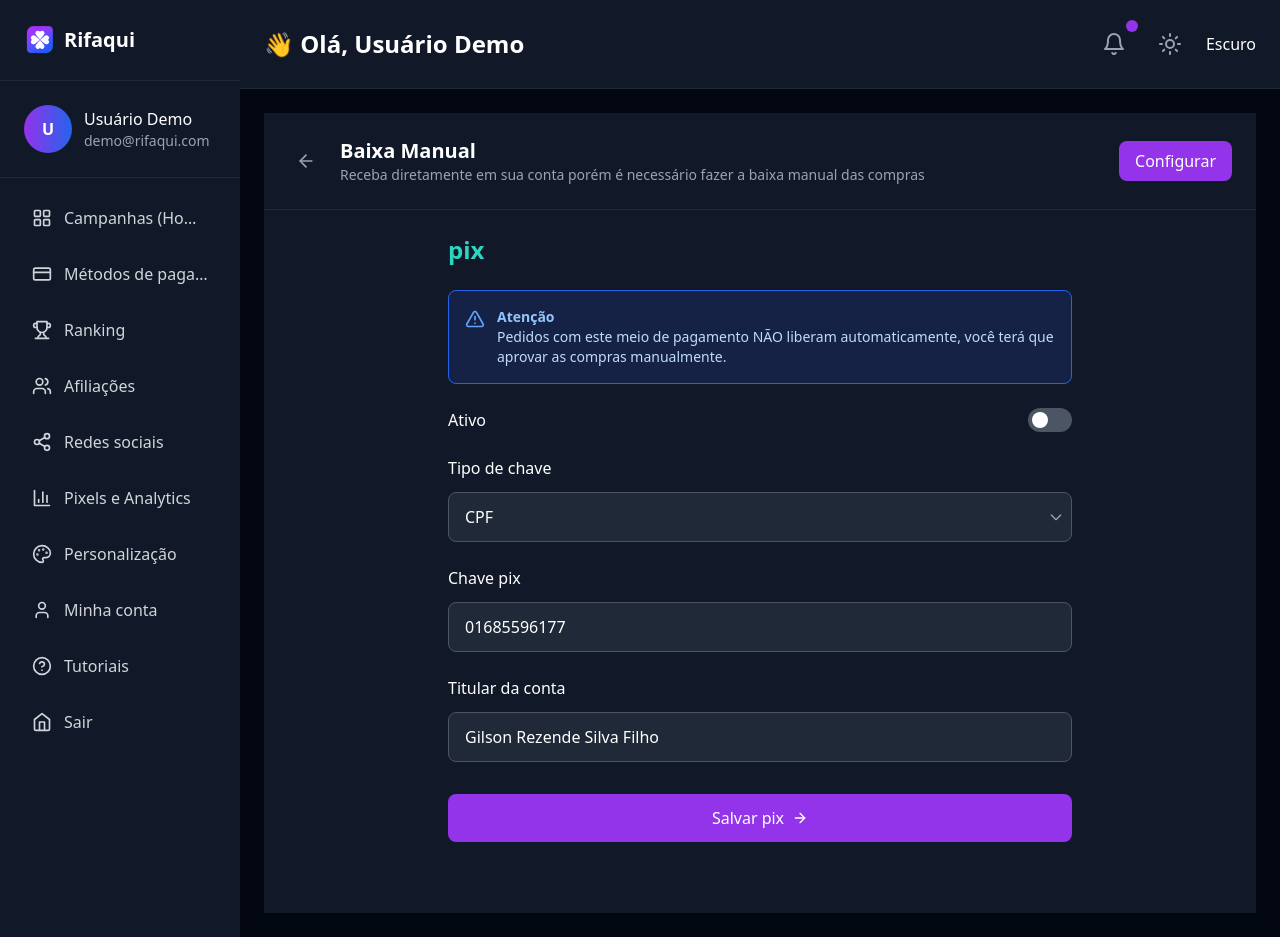
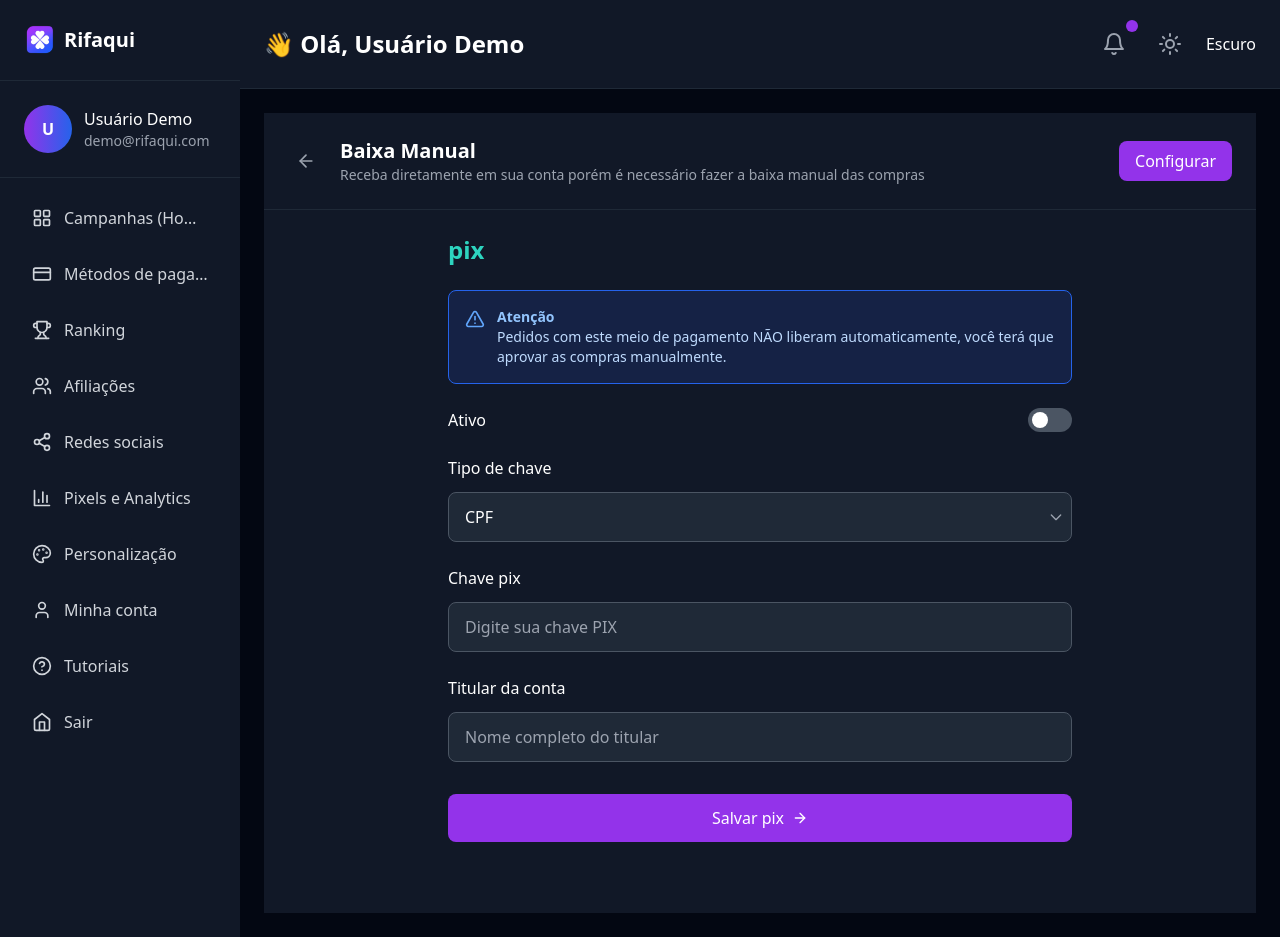
Before and after one commit to gilson954/sistema-rifa, a React (Vite) app: page /dashboard/pix-manual-config in a window 1280 px wide. Built offline with nearby package versions, Linux system fonts and the light colour scheme.

Commit message:
Remove Personal Information from PIX Configuration

```diff
--- a/src/pages/ManualPixConfigPage.tsx
+++ b/src/pages/ManualPixConfigPage.tsx
@@ -6,8 +6,8 @@ const ManualPixConfigPage = () => {
   const navigate = useNavigate();
   const [isActive, setIsActive] = useState(false);
   const [keyType, setKeyType] = useState('CPF');
-  const [pixKey, setPixKey] = useState('01685596177');
-  const [accountHolder, setAccountHolder] = useState('Gilson Rezende Silva Filho');
+  const [pixKey, setPixKey] = useState('');
+  const [accountHolder, setAccountHolder] = useState('');
 
   const handleGoBack = () => {
     navigate('/dashboard/integrations');
@@ -124,7 +124,8 @@ const ManualPixConfigPage = () => {
               type="text"
               value={pixKey}
               onChange={(e) => setPixKey(e.target.value)}
-              className="w-full bg-gray-800 border border-gray-600 rounded-lg px-4 py-3 text-white focus:outline-none focus:ring-2 focus:ring-purple-500 focus:border-transparent"
+              placeholder="Digite sua chave PIX"
+              className="w-full bg-gray-800 border border-gray-600 rounded-lg px-4 py-3 text-white placeholder-gray-400 focus:outline-none focus:ring-2 focus:ring-purple-500 focus:border-transparent"
             />
           </div>
 
@@ -137,7 +138,8 @@ const ManualPixConfigPage = () => {
               type="text"
               value={accountHolder}
               onChange={(e) => setAccountHolder(e.target.value)}
-              className="w-full bg-gray-800 border border-gray-600 rounded-lg px-4 py-3 text-white focus:outline-none focus:ring-2 focus:ring-purple-500 focus:border-transparent"
+              placeholder="Nome completo do titular"
+              className="w-full bg-gray-800 border border-gray-600 rounded-lg px-4 py-3 text-white placeholder-gray-400 focus:outline-none focus:ring-2 focus:ring-purple-500 focus:border-transparent"
             />
           </div>
 
```
